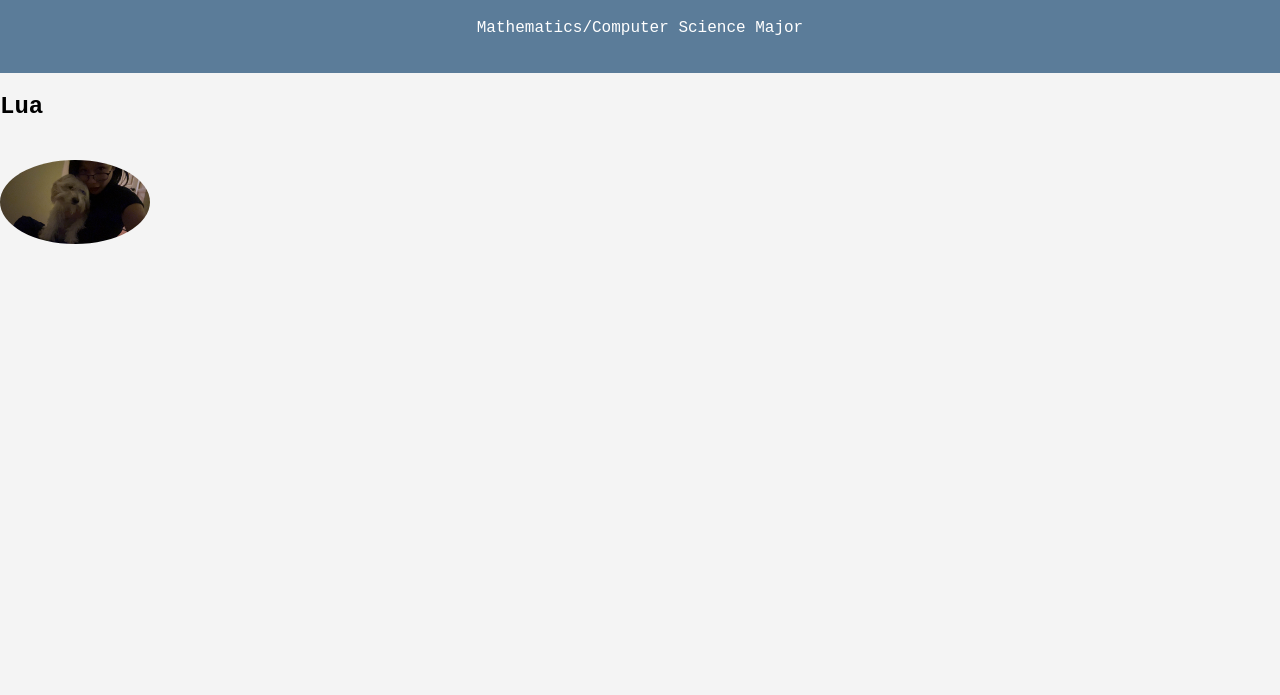
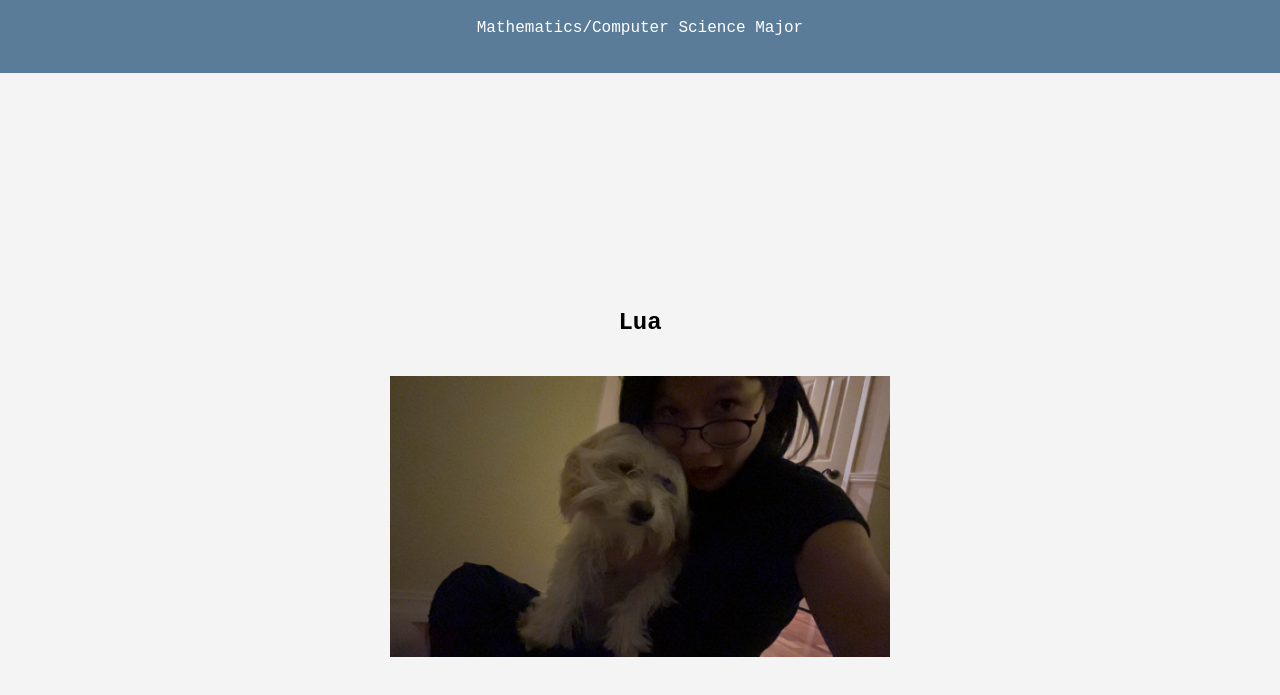
Before and after one commit to naominguyen174/naominguyen.github.io, a plain HTML site: page index.html in a window 1280 px wide. Shown: the part 81-776 px from the top of the page. Drawn offline with Linux system fonts and the light colour scheme.

Commit message:
fixed sizing of image

```diff
--- a/styles.css
+++ b/styles.css
@@ -82,9 +82,18 @@ nav ul li a:hover {
     }
 }
 
+#troll {
+    display: flex;
+    flex-direction: column;
+    justify-content: center;
+    align-items: center;
+    height: 100vh;
+    text-align: center;
+}
+
 .profile-img {
-    width: 150px; /* Adjust the width of the image */
-    height: auto; /* Maintain aspect ratio */
-    border-radius: 50%; /* Make the image circular */
-    margin: 20px 0; /* Add some space above and below the image */
+    width: 100%;
+    max-width: 500px;
+    height: auto;
+    margin-top: 20px;
 }
```
